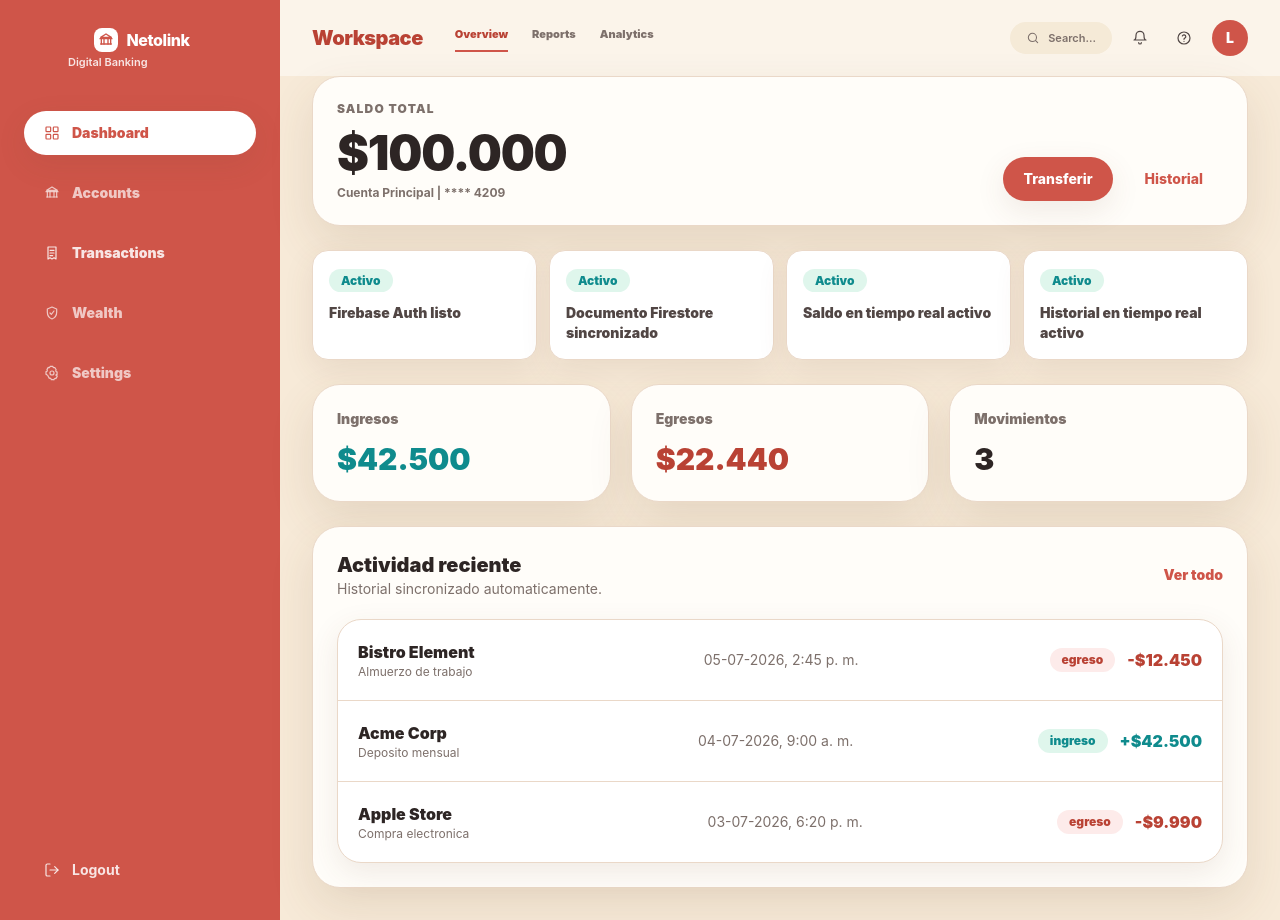
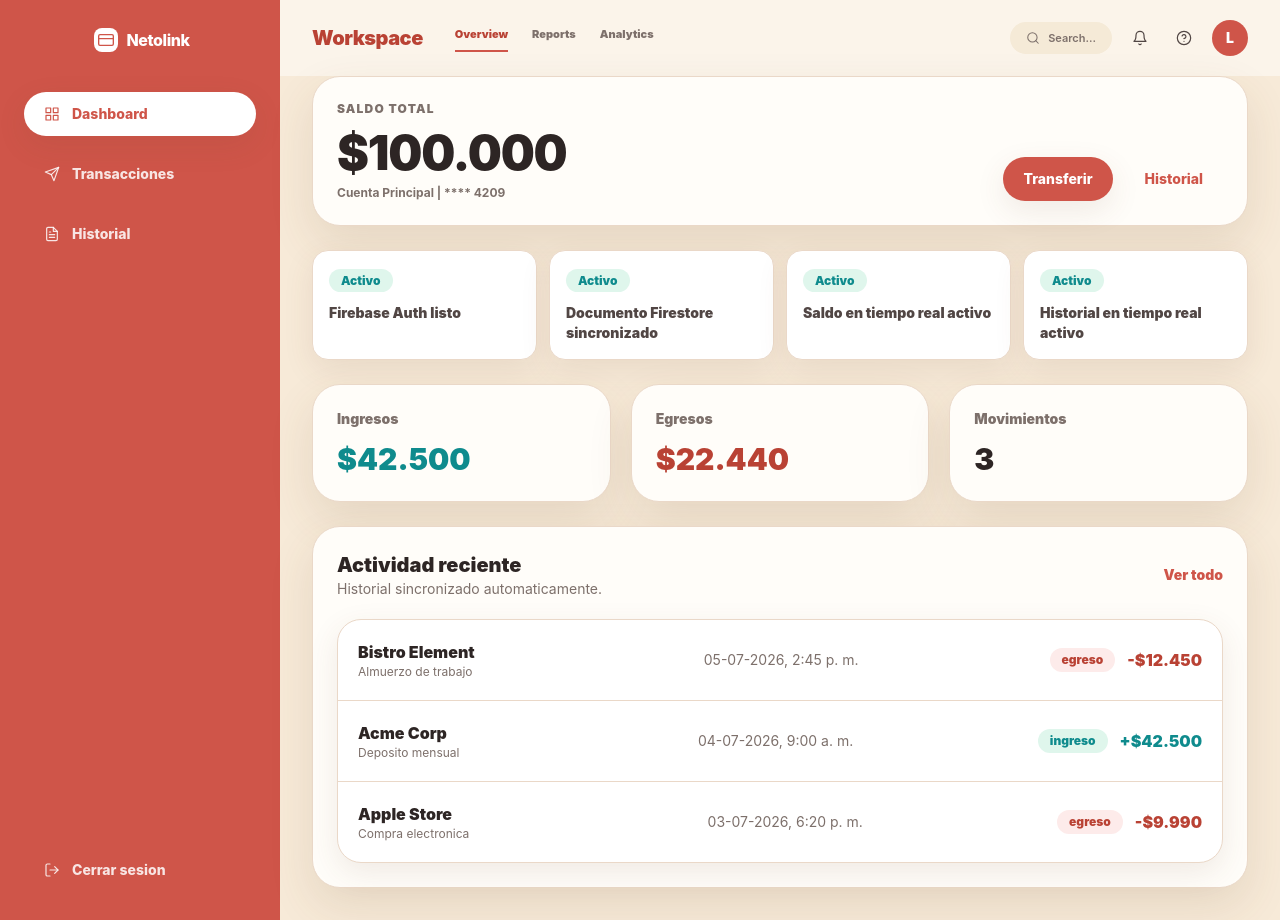
Before and after one commit to lorarsam/Netolink, a React (Vite) app in the folder minibanco/: page / in a window 1280 px wide. Both pictures are taken after typing "name@example.com", "Sample123" into the empty fields and a click on the button "Login". Built offline with nearby package versions, Linux system fonts and the light colour scheme.

Commit message:
Refactor code structure for improved readability and maintainability

```diff
--- a/minibanco/package.json
+++ b/minibanco/package.json
@@ -11,7 +11,8 @@
   },
   "dependencies": {
     "react": "^19.2.7",
-    "react-dom": "^19.2.7"
+    "react-dom": "^19.2.7",
+    "react-icons": "^5.7.0"
   },
   "devDependencies": {
     "@eslint/js": "^10.0.1",
--- a/minibanco/src/components/app/AppShell.jsx
+++ b/minibanco/src/components/app/AppShell.jsx
@@ -1,10 +1,11 @@
 import { Sidebar } from './Sidebar'
 import { Topbar } from './Topbar'
+import { appSidebar } from '../../config/bankFlow'
 
 export function AppShell({ activeScreen, children, onLogout, onNavigate, title, user }) {
   return (
     <div className="min-h-screen bg-cream text-ink lg:flex">
-      <Sidebar activeScreen={activeScreen} onLogout={onLogout} onNavigate={onNavigate} />
+      <Sidebar activeItem={activeScreen} onLogout={onLogout} onNavigate={onNavigate} {...appSidebar} />
       <main className="min-w-0 flex-1">
         <Topbar title={title} user={user} />
         <div className="px-5 pb-8 lg:px-8">{children}</div>
--- a/minibanco/src/components/app/Sidebar.jsx
+++ b/minibanco/src/components/app/Sidebar.jsx
@@ -1,35 +1,41 @@
-import { navItems } from '../../config/bankFlow'
 import { BrandLogo } from '../brand/BrandLogo'
+import { Button } from '../ui/Button'
 import { Icon } from '../ui/Icon'
 
-export function Sidebar({ activeScreen, onNavigate, onLogout }) {
+export function Sidebar({ activeItem, brand, items = [], logoutItem, onLogout, onNavigate, subtitle }) {
   return (
     <aside className="flex w-full flex-col justify-between bg-brand px-6 py-7 text-white lg:min-h-screen lg:w-[17.5rem]">
       <div>
-        <div className="mb-10 justify-start pl-1">
-          <BrandLogo ariaLabel="Netolink Digital Banking" name="Netolink" />
-          <p className="ml-10 mt-0.5 text-[11px] font-semibold text-white/85">Digital Banking</p>
-        </div>
+        {brand ? (
+          <div className="mb-10 justify-start pl-1">
+            <BrandLogo ariaLabel={brand.ariaLabel} name={brand.name} />
+            {subtitle ? <p className="ml-10 mt-0.5 text-[11px] font-semibold text-white/85">{subtitle}</p> : null}
+          </div>
+        ) : null}
 
         <nav className="grid gap-4 sm:grid-cols-5 lg:grid-cols-1">
-          {navItems.map((item) => (
-            <button
+          {items.map((item) => (
+            <Button
+              active={activeItem === item.id}
+              disabled={item.disabled}
               key={item.id}
-              className={`flex items-center gap-3 rounded-full px-5 py-3 text-left text-sm font-black transition ${activeScreen === item.id ? 'bg-white text-brand shadow-soft' : 'text-white/85 hover:bg-white/15'} ${item.disabled ? 'cursor-default opacity-80' : ''}`}
-              onClick={() => !item.disabled && onNavigate(item.id)}
+              onClick={() => !item.disabled && onNavigate?.(item.id)}
               type="button"
+              variant="sidebarPrimary"
             >
               <Icon name={item.icon} className="h-4 w-4" />
               {item.label}
-            </button>
+            </Button>
           ))}
         </nav>
       </div>
 
-      <button className="mt-10 flex items-center gap-3 rounded-full px-5 py-3 text-left text-sm font-bold text-white/85 hover:bg-white/15 hover:text-white" onClick={onLogout} type="button">
-        <Icon name="logout" className="h-4 w-4" />
-        Logout
-      </button>
+      {logoutItem && onLogout ? (
+        <Button onClick={onLogout} surface="sidebar" type="button" variant="ghost">
+          <Icon name={logoutItem.icon} className="h-4 w-4" />
+          {logoutItem.label}
+        </Button>
+      ) : null}
     </aside>
   )
 }
--- a/minibanco/src/components/ui/Button.jsx
+++ b/minibanco/src/components/ui/Button.jsx
@@ -1,12 +1,27 @@
 const buttonVariants = {
-  primary: 'bg-brand text-white shadow-soft hover:bg-brand-dark focus-visible:ring-brand/40',
-  ghost: 'bg-transparent text-brand hover:text-brand-dark focus-visible:ring-brand/30',
+  primary: 'justify-center bg-brand text-white shadow-soft hover:bg-brand-dark focus-visible:ring-brand/40',
+  ghost: 'justify-center bg-transparent text-brand hover:text-brand-dark focus-visible:ring-brand/30',
+  sidebarPrimary: 'w-full justify-start gap-3 bg-transparent text-white/85 shadow-none hover:bg-white/15 hover:text-white focus-visible:ring-white/30 disabled:cursor-default disabled:opacity-80',
 }
 
-export function Button({ children, className = '', type = 'button', variant = 'primary', ...props }) {
+const activeButtonVariants = {
+  sidebarPrimary: 'w-full justify-start gap-3 bg-white text-brand shadow-soft hover:bg-white focus-visible:ring-white/30',
+}
+
+const surfaceButtonVariants = {
+  sidebar: {
+    ghost: 'w-full justify-start gap-3 bg-transparent text-white/85 shadow-none hover:bg-white/15 hover:text-white focus-visible:ring-white/30',
+  },
+}
+
+export function Button({ active = false, children, className = '', surface, type = 'button', variant = 'primary', ...props }) {
+  const variantClassName = active
+    ? activeButtonVariants[variant] || buttonVariants[variant]
+    : surfaceButtonVariants[surface]?.[variant] || buttonVariants[variant]
+
   return (
     <button
-      className={`inline-flex items-center justify-center rounded-full px-5 py-3 text-sm font-extrabold transition focus-visible:outline-none focus-visible:ring-4 ${buttonVariants[variant]} ${className}`}
+      className={`inline-flex items-center rounded-full px-5 py-3 text-sm font-extrabold transition focus-visible:outline-none focus-visible:ring-4 ${variantClassName} ${className}`}
       type={type}
       {...props}
     >
--- a/minibanco/src/components/ui/Icon.jsx
+++ b/minibanco/src/components/ui/Icon.jsx
@@ -1,125 +1,47 @@
+import {
+  FiArrowDown,
+  FiBell,
+  FiCoffee,
+  FiCreditCard,
+  FiEye,
+  FiFileText,
+  FiGrid,
+  FiHelpCircle,
+  FiLock,
+  FiLogOut,
+  FiMail,
+  FiSearch,
+  FiSend,
+  FiSettings,
+  FiShield,
+  FiShoppingBag,
+} from 'react-icons/fi'
+
 const icons = {
-  bank: (
-    <>
-      <path d="M3 10h18" />
-      <path d="M5 10v8" />
-      <path d="M9 10v8" />
-      <path d="M15 10v8" />
-      <path d="M19 10v8" />
-      <path d="M4 18h16" />
-      <path d="m12 3 8 5H4l8-5Z" />
-    </>
-  ),
-  mail: (
-    <>
-      <path d="M4 6h16v12H4z" />
-      <path d="m4 7 8 6 8-6" />
-    </>
-  ),
-  lock: (
-    <>
-      <rect width="14" height="10" x="5" y="11" rx="2" />
-      <path d="M8 11V8a4 4 0 0 1 8 0v3" />
-    </>
-  ),
-  eye: (
-    <>
-      <path d="M2.5 12s3.5-6 9.5-6 9.5 6 9.5 6-3.5 6-9.5 6-9.5-6-9.5-6Z" />
-      <circle cx="12" cy="12" r="2.5" />
-    </>
-  ),
-  grid: (
-    <>
-      <rect width="7" height="7" x="3" y="3" rx="1" />
-      <rect width="7" height="7" x="14" y="3" rx="1" />
-      <rect width="7" height="7" x="3" y="14" rx="1" />
-      <rect width="7" height="7" x="14" y="14" rx="1" />
-    </>
-  ),
-  receipt: (
-    <>
-      <path d="M6 3h12v18l-3-2-3 2-3-2-3 2V3Z" />
-      <path d="M9 8h6" />
-      <path d="M9 12h6" />
-      <path d="M9 16h4" />
-    </>
-  ),
-  shield: (
-    <>
-      <path d="M12 3 5 6v5c0 4.5 2.8 8.5 7 10 4.2-1.5 7-5.5 7-10V6l-7-3Z" />
-      <path d="m9 12 2 2 4-5" />
-    </>
-  ),
-  settings: (
-    <>
-      <circle cx="12" cy="12" r="3" />
-      <path d="M19.4 15a1.7 1.7 0 0 0 .3 1.9l.1.1-2 3.4-.2-.1a1.7 1.7 0 0 0-1.9.3 1.7 1.7 0 0 0-.8 1.6V22h-4v-.2a1.7 1.7 0 0 0-.8-1.6 1.7 1.7 0 0 0-1.9-.3l-.2.1-2-3.4.1-.1A1.7 1.7 0 0 0 4.6 15 1.7 1.7 0 0 0 3 14H3v-4h.2a1.7 1.7 0 0 0 1.6-1 1.7 1.7 0 0 0-.3-1.9l-.1-.1 2-3.4.2.1a1.7 1.7 0 0 0 1.9-.3A1.7 1.7 0 0 0 9.3 2h4a1.7 1.7 0 0 0 .8 1.6 1.7 1.7 0 0 0 1.9.3l.2-.1 2 3.4-.1.1a1.7 1.7 0 0 0-.3 1.9 1.7 1.7 0 0 0 1.6 1h.2v4h-.2a1.7 1.7 0 0 0-1.6 1Z" />
-    </>
-  ),
-  bell: (
-    <>
-      <path d="M18 8a6 6 0 0 0-12 0c0 7-3 7-3 7h18s-3 0-3-7" />
-      <path d="M10 19a2 2 0 0 0 4 0" />
-    </>
-  ),
-  help: (
-    <>
-      <circle cx="12" cy="12" r="9" />
-      <path d="M9.5 9a2.7 2.7 0 0 1 5.2 1c0 2-2.7 2.1-2.7 4" />
-      <path d="M12 17h.01" />
-    </>
-  ),
-  search: (
-    <>
-      <circle cx="11" cy="11" r="7" />
-      <path d="m20 20-3.5-3.5" />
-    </>
-  ),
-  logout: (
-    <>
-      <path d="M9 21H5a2 2 0 0 1-2-2V5a2 2 0 0 1 2-2h4" />
-      <path d="m16 17 5-5-5-5" />
-      <path d="M21 12H9" />
-    </>
-  ),
-  arrowDown: <path d="M12 5v14m0 0 5-5m-5 5-5-5" />,
-  utensils: (
-    <>
-      <path d="M4 3v8" />
-      <path d="M7 3v8" />
-      <path d="M4 7h3" />
-      <path d="M5.5 11v10" />
-      <path d="M14 3v18" />
-      <path d="M14 3c3 2 4 5 2 8" />
-    </>
-  ),
-  bag: (
-    <>
-      <path d="M6 8h12l-1 13H7L6 8Z" />
-      <path d="M9 8a3 3 0 0 1 6 0" />
-    </>
-  ),
-  send: (
-    <>
-      <path d="m22 2-7 20-4-9-9-4 20-7Z" />
-      <path d="M22 2 11 13" />
-    </>
-  ),
+  arrowDown: FiArrowDown,
+  bag: FiShoppingBag,
+  bank: FiCreditCard,
+  bell: FiBell,
+  eye: FiEye,
+  grid: FiGrid,
+  help: FiHelpCircle,
+  lock: FiLock,
+  logout: FiLogOut,
+  mail: FiMail,
+  receipt: FiFileText,
+  search: FiSearch,
+  send: FiSend,
+  settings: FiSettings,
+  shield: FiShield,
+  utensils: FiCoffee,
 }
 
 export function Icon({ name, className = 'h-4 w-4', strokeWidth = 1.8 }) {
-  return (
-    <svg
-      className={className}
-      viewBox="0 0 24 24"
-      fill="none"
-      stroke="currentColor"
-      strokeLinecap="round"
-      strokeLinejoin="round"
-      strokeWidth={strokeWidth}
-      aria-hidden="true"
-    >
-      {icons[name]}
-    </svg>
-  )
+  const IconComponent = icons[name]
+
+  if (!IconComponent) {
+    return null
+  }
+
+  return <IconComponent className={className} strokeWidth={strokeWidth} aria-hidden="true" />
 }
--- a/minibanco/src/config/bankFlow.js
+++ b/minibanco/src/config/bankFlow.js
@@ -9,11 +9,21 @@ export const screens = {
 
 export const navItems = [
   { id: screens.dashboard, label: 'Dashboard', icon: 'grid' },
-  { id: 'accounts', label: 'Accounts', icon: 'bank', disabled: true },
-  { id: screens.history, label: 'Transactions', icon: 'receipt' },
-  { id: 'wealth', label: 'Wealth', icon: 'shield', disabled: true },
-  { id: 'settings', label: 'Settings', icon: 'settings', disabled: true },
+  { id: screens.transfer, label: 'Transacciones', icon: 'send' },
+  { id: screens.history, label: 'Historial', icon: 'receipt' },
 ]
+
+export const appSidebar = {
+  brand: {
+    ariaLabel: 'Netolink Digital Banking',
+    name: 'Netolink',
+  },
+  items: navItems,
+  logoutItem: {
+    icon: 'logout',
+    label: 'Cerrar sesion',
+  },
+}
 
 export const flowSteps = [
   'Firebase Auth listo',
```
Also changed, not shown: 1 other file (tests, documents, lock files or other folders).
